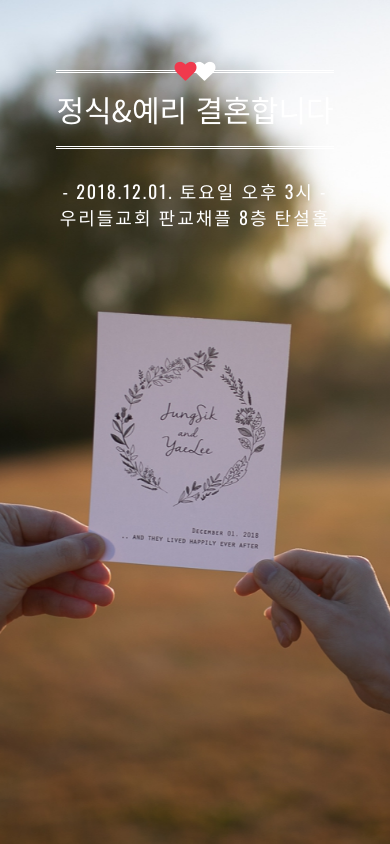
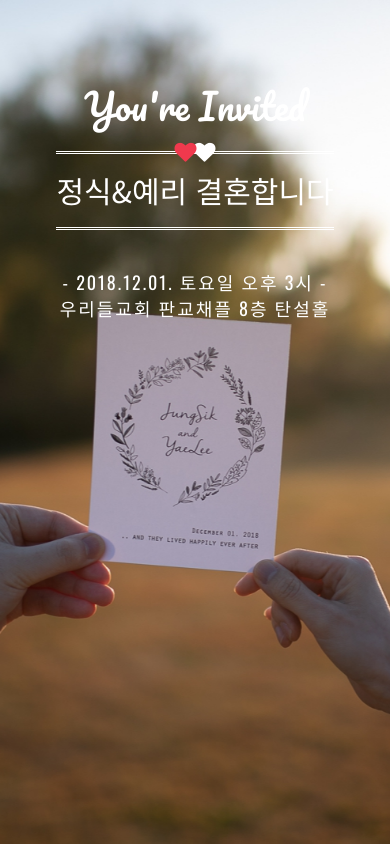
Before and after one commit to jungsikyaelee/jungsikyaelee.github.io, a plain HTML site: page index.html in a window 390 px wide. Shown: the top 844 px of the page. Drawn offline with nearby package versions, Linux system fonts and the light colour scheme.

Commit message:
update title css and og image

```diff
--- a/css/style.css
+++ b/css/style.css
@@ -1927,13 +1927,14 @@ footer .image-divider.fixed-height {
 #invited {
   font-family: Pacifico, 'Noto Sans KR', cursive;
   font-size: 36px;
-  margin-top: 70px
+  margin-top: 80px
 }
 
 #banner-date {
   font-family: Oswald, 'Noto Sans KR', sans-serif;
   letter-spacing: 2px;
-  font-size: 18px
+  font-size: 18px;
+  margin-top: 10px
 }
 
 .his-her-name {
@@ -2485,13 +2486,13 @@ button.mfp-arrow, button.mfp-close {
 
   @media screen and (max-width:480px) {
     .banner-text.withlove {
-      margin-top: 70px
-    }
-
+      margin-top: 20px
+    }
+/*
     #invited {
       display: none
     }
-
+*/
     #save-the-date {
       padding-right: 40px;
       margin-bottom: 0;
--- a/index.html
+++ b/index.html
@@ -6,7 +6,7 @@
   <meta content="width=device-width, initial-scale=1.0" name="viewport">
   <meta name="description" content="">
   <meta property="og:description" content="박정식&amp;권예리 결혼식에 초대합니다." />
-  <meta property="og:image" content="https://jungsikyaelee-wedding.github.io/imgs/bg1.jpg" />
+  <meta property="og:image" content="https://jungsikyaelee.github.io/imgs/bg1.jpg" />
   <title>박정식&amp;권예리</title>
   <link rel="icon" href="imgs/favicon.jpg">
   <link rel="stylesheet" href="css/bootstrap/bootstrap.min.css" type="text/css" media="screen" />
```
